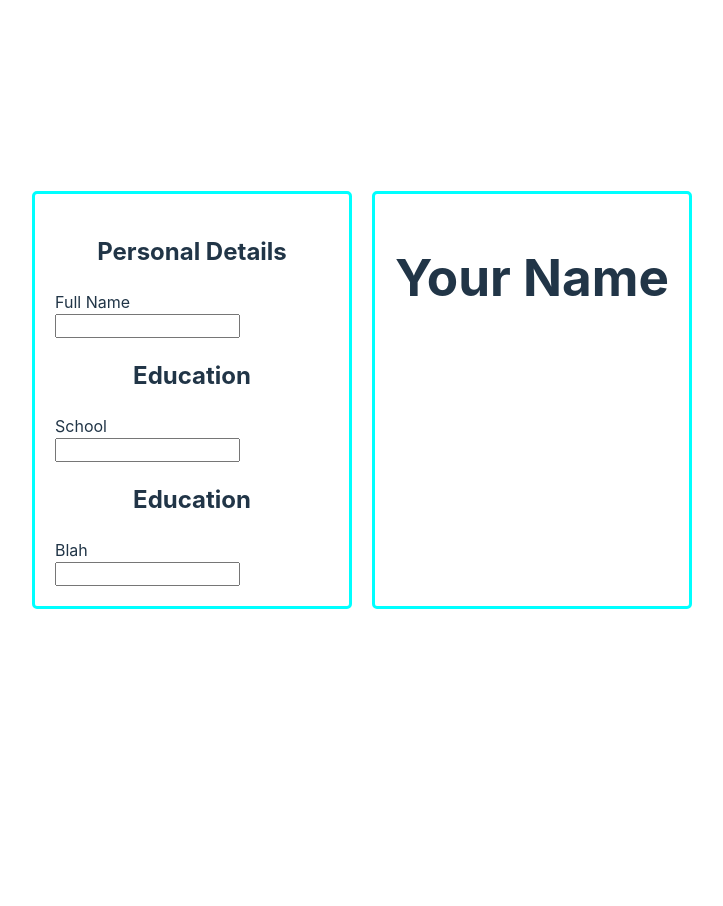
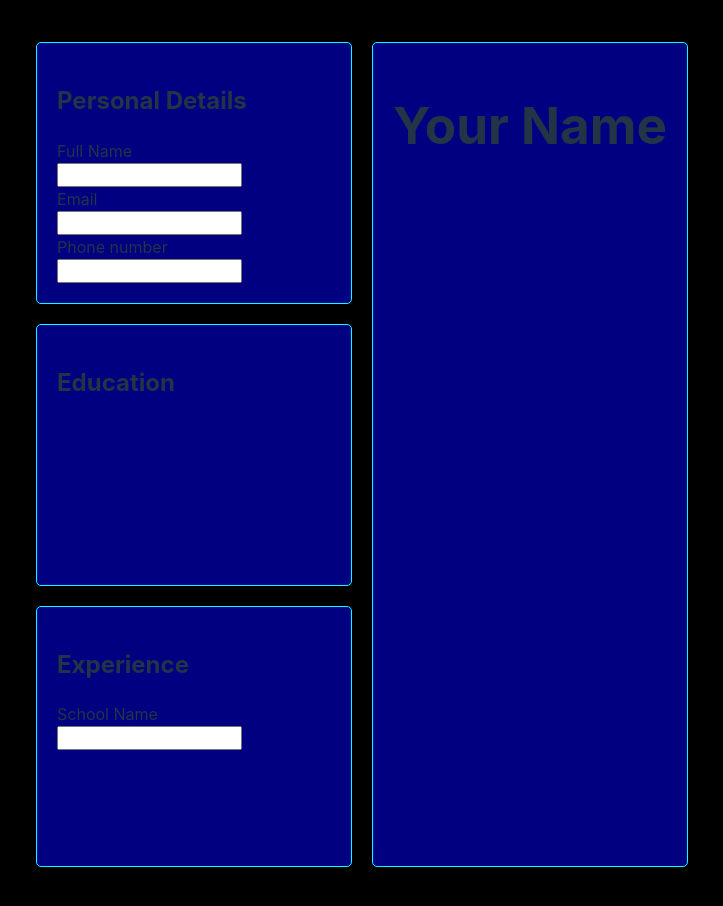
Before and after one commit to xzllzx/the-odin-project, a React (Vite) app in the folder react-cv-application/: page / in a window 1280 px wide. Shown: the top 906 px of the page, without its empty margins (278-1001 px from the left). Before the commit the page ends 800 px from the top, so only its background shows below. Built offline with nearby package versions, Linux system fonts and the light colour scheme.

Commit message:
Re-organized to group inputs with related outputs

```diff
--- /dev/null
+++ b/react-cv-application/src/Education.jsx
@@ -0,0 +1,12 @@
+function EducationInput() {
+  return (
+    <div className="education container">
+      <h2>Education</h2>
+      <form></form>
+    </div>
+  );
+}
+
+function ResumeEducation() {}
+
+export { EducationInput, ResumeEducation };
--- /dev/null
+++ b/react-cv-application/src/Experience.jsx
@@ -0,0 +1,17 @@
+function ExperienceInput() {
+  return (
+    <div className="experience container">
+      <h2>Experience</h2>
+      <form>
+        <label>
+          School Name
+          <input type="text" />
+        </label>
+      </form>
+    </div>
+  );
+}
+
+function ResumeExperience() {}
+
+export { ExperienceInput, ResumeExperience };
--- /dev/null
+++ b/react-cv-application/src/GeneralInfo.jsx
@@ -0,0 +1,36 @@
+function General() {
+  return (
+    <div className="general container">
+      <h2>Personal Details</h2>
+      <form>
+        <label for="full-name">
+          Full Name
+          <input type="text" id="full-name" name="full-name" required></input>
+        </label>
+        <label for="email">
+          Email
+          <input type="email" id="email" name="email" required></input>
+        </label>
+        <label for="phone-number">
+          Phone number
+          <input
+            type="tel"
+            id="phone-number"
+            name="phone-number"
+            required
+          ></input>
+        </label>
+      </form>
+    </div>
+  );
+}
+
+function ResumeHeader() {
+  return (
+    <>
+      <h1>Your Name</h1>
+    </>
+  );
+}
+
+export { General, ResumeHeader };
--- a/react-cv-application/src/Input.jsx
+++ b/react-cv-application/src/Input.jsx
@@ -1,53 +1,15 @@
-function General() {
+import { General } from "./GeneralInfo";
+import { EducationInput } from "./Education";
+import { ExperienceInput } from "./Experience";
+
+function InputContainer() {
   return (
     <>
-      <h2>Personal Details</h2>
-      <form>
-        <label>
-          Full Name
-          <input type="text" />
-        </label>
-      </form>
+      <General />
+      <EducationInput />
+      <ExperienceInput />
     </>
   );
 }
 
-function EducationInput() {
-  return (
-    <>
-      <h2>Education</h2>
-      <form>
-        <label>
-          School
-          <input type="text" />
-        </label>
-      </form>
-    </>
-  );
-}
-
-function ExperienceInput() {
-  return (
-    <>
-      <h2>Education</h2>
-      <form>
-        <label>
-          Blah
-          <input type="text" />
-        </label>
-      </form>
-    </>
-  );
-}
-
-function InputContainer() {
-  return (
-    <div className="input container">
-      <General />
-      <EducationInput />
-      <ExperienceInput />
-    </div>
-  );
-}
-
 export { InputContainer };
--- a/react-cv-application/src/Resume.jsx
+++ b/react-cv-application/src/Resume.jsx
@@ -1,21 +1,13 @@
-function Header() {
-  return (
-    <>
-      <h1>Your Name</h1>
-    </>
-  );
-}
-
-function EducationSection() {}
-
-function ExperienceSection() {}
+import { ResumeHeader } from "./GeneralInfo";
+import { ResumeEducation } from "./Education";
+import { ResumeExperience } from "./Experience";
 
 function ResumeContainer() {
   return (
     <div className="resume container">
-      <Header />
-      <EducationSection />
-      <ExperienceSection />
+      <ResumeHeader />
+      <ResumeEducation />
+      <ResumeExperience />
     </div>
   );
 }
--- a/react-cv-application/src/index.css
+++ b/react-cv-application/src/index.css
@@ -29,6 +29,7 @@ body {
   place-items: center;
   min-width: 320px;
   min-height: 100vh;
+  background-color: #000000;
 }
 
 h1 {
@@ -72,13 +73,21 @@ button:focus-visible {
 .content {
   display: grid;
   grid-template-columns: 1fr 1fr;
+  grid-template-rows: 1fr 1fr 1fr;
 }
 
 .container {
-  border: 3px solid cyan;
+  background-color: navy;
+  border: 1px solid cyan;
   border-radius: 5px;
   margin: 10px;
   padding: 20px;
+  text-align: start;
+}
+
+.resume.container {
+  grid-column: 2;
+  grid-row: 1/4;
 }
 
 label {
```
